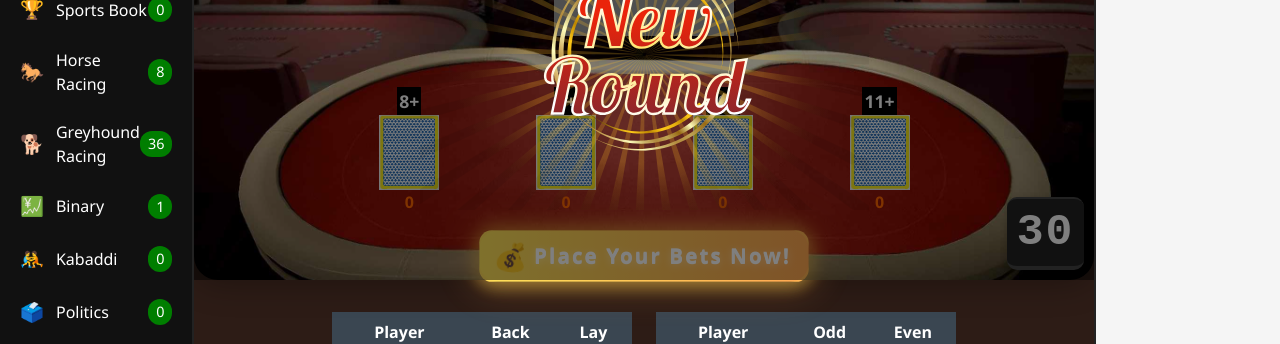
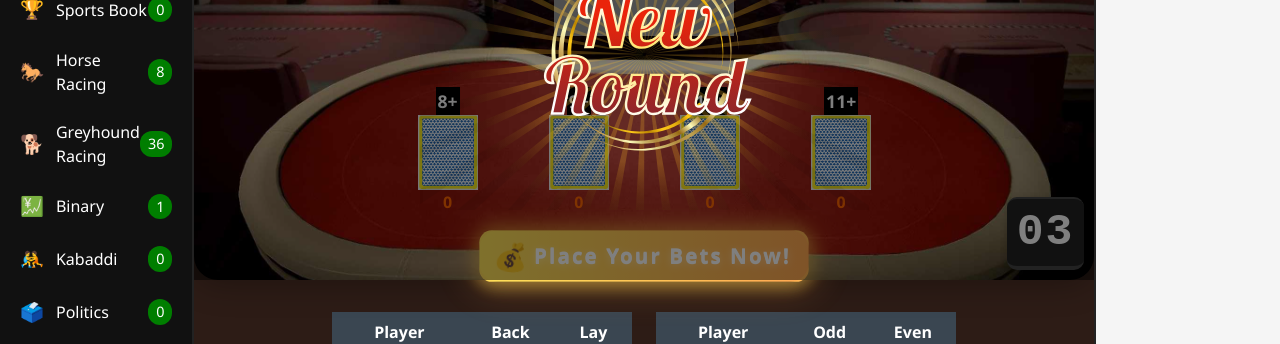
Before and after one commit to sarthakare/32-cards, a React (Vite) app: page / in a window 1280 px wide. Shown: the part 306-650 px from the top of the page. Built offline with nearby package versions, Linux system fonts and the light colour scheme; grey boxes are pictures that could not be loaded.

Commit message:
tie round level 2 created

```diff
--- a/src/components/GameScreen.jsx
+++ b/src/components/GameScreen.jsx
@@ -1,5 +1,5 @@
 import crownImg from "../assets/images/crown.png";
-import React, { useMemo, useState, useEffect } from "react";
+import React, { useState, useEffect } from "react";
 import "../styles/GameScreen.css";
 import tableImg from "../assets/images/worli-bg.jpg";
 import newRoundImg from "../assets/images/New_Round.svg";
@@ -53,19 +53,24 @@ const cardImages = {
   "6SS.webp": S6S, "6HH.webp": S6H, "6DD.webp": S6D, "6CC.webp": S6C
 };
 
-// Card value and type arrays
-const cardValue = ["6", "7", "8", "9", "10", "J", "Q", "K"];
-const cardType = ["CC", "DD", "HH", "SS"];
 
-// Generate all possible card image filenames for these values/types
-const cardImageFiles = [];
-for (let v of cardValue) {
-  for (let t of cardType) {
-    let name = v;
-    if (["J", "Q", "K"].includes(v)) name = v;
-    cardImageFiles.push(`${name}${t}.webp`);
-  }
-}
+
+
+// Hardcoded card filenames for each label (first draw)
+const fixedCardFiles = [
+  "10SS.webp", // 8+
+  "JSS.webp",  // 9+
+  "KSS.webp",  // 10+
+  "QSS.webp"   // 11+
+];
+
+// For tie-breaker, new cards to draw (can be randomized or fixed for demo)
+const tieBreakerCardFiles = [
+  "6SS.webp", // 8+
+  "7SS.webp", // 9+
+  "8SS.webp", // 10+
+  "9SS.webp"  // 11+
+];
 
 const oddsData = [
   { player: "Player 8", back: 12.2, lay: 13.7, odd: 1.97, even: 1.97 },
@@ -81,18 +86,42 @@ const cardLabels = [
   { label: "11+", count: 11 },
 ];
 
-function getRandomCards(arr, n) {
-  // Returns n unique random elements from arr
-  const copy = [...arr];
-  const result = [];
-  for (let i = 0; i < n && copy.length > 0; i++) {
-    const idx = Math.floor(Math.random() * copy.length);
-    result.push(copy.splice(idx, 1)[0]);
+
+
+function GameScreen() {
+  // Timer and stage logic moved from game.jsx
+  const [timer, setTimer] = useState(3);
+  const [stage, setStage] = useState(0); // 0: welcome, 1: idle, 2: clapping
+
+  useEffect(() => {
+    let interval;
+    if (stage === 0 && timer > 0) {
+      interval = setInterval(() => setTimer((t) => t - 1), 1000);
+      if (timer === 1) {
+        setTimeout(() => {
+          setStage(1);
+          setTimer(15);
+        }, 1000);
       }
-  return result;
+    } else if (stage === 1 && timer > 0) {
+      interval = setInterval(() => setTimer((t) => t - 1), 1000);
+      if (timer === 1) {
+        setTimeout(() => {
+          setStage(2);
+          setTimer(5);
+        }, 1000);
       }
-
-function GameScreen({ timer, stage }) {
+    } else if (stage === 2 && timer > 0) {
+      interval = setInterval(() => setTimer((t) => t - 1), 1000);
+      if (timer === 1) {
+        setTimeout(() => {
+          setStage(0);
+          setTimer(3);
+        }, 1000);
+      }
+    }
+    return () => clearInterval(interval);
+  }, [timer, stage]);
   // Responsive: detect mobile screen
   const [isMobile, setIsMobile] = useState(() => typeof window !== 'undefined' ? window.innerWidth <= 900 : false);
   useEffect(() => {
@@ -117,36 +146,86 @@ function GameScreen({ timer, stage }) {
   if (stage === 1) gifToShow = idleGif;
   if (stage === 2) gifToShow = clappingGif;
 
-  // For the first 30 seconds (stage 0), show closed cards and "please place bets now"
-  // After 30 seconds (stage 1 or 2), show 4 random cards instead of closed cards
-  const showRandomCards = stage !== 0;
-  // Memoize random cards for the round (changes only when stage goes from 0 to 1)
-  const randomCards = useMemo(() => {
-    if (showRandomCards) {
-      return getRandomCards(cardImageFiles, 4);
+
+
+  // Card reveal and tie-breaker logic (per-card reveal with delay)
+  const [revealedCards, setRevealedCards] = useState([false, false, false, false]);
+  const [tieBreakerActive, setTieBreakerActive] = useState(false);
+  const [tiedIndices, setTiedIndices] = useState([]);
+  // Track which cards have a tie-breaker card drawn (per index)
+  const [tieBreakerDrawn, setTieBreakerDrawn] = useState([false, false, false, false]);
+  const [winnerSelected, setWinnerSelected] = useState(false);
+
+  // Reveal cards one by one with 3 seconds delay when stage changes from 0 to 1
+  useEffect(() => {
+    let revealTimeouts = [];
+    if (stage === 1) {
+      setRevealedCards([false, false, false, false]);
+      setTieBreakerActive(false);
+      setTiedIndices([]);
+      setTieBreakerDrawn([false, false, false, false]);
+      setWinnerSelected(false);
+      // Reveal each card with 3s delay
+      for (let i = 0; i < 4; i++) {
+        revealTimeouts[i] = setTimeout(() => {
+          setRevealedCards(prev => {
+            const updated = [...prev];
+            updated[i] = true;
+            return updated;
+          });
+        }, 3000 * (i + 1));
       }
-    return [];
-  }, [showRandomCards]);
-
-  // Reveal cards one by one with 2s delay after showRandomCards becomes true
-  const [revealedCount, setRevealedCount] = useState(0);
-  useEffect(() => {
-    if (showRandomCards) {
-      setRevealedCount(0);
-      let i = 0;
-      const interval = setInterval(() => {
-        i++;
-        setRevealedCount((prev) => {
-          if (prev < 4) return prev + 1;
-          return prev;
+      // After all cards revealed, check for tie after a short delay
+      const afterRevealDelay = 3000 * 4 + 500;
+      const tieTimeout = setTimeout(() => {
+        const totals = cardLabels.map((card, idx) => {
+          let showValue = 0;
+          if (idx === 0) showValue = 10;
+          else if (idx === 1) showValue = 11;
+          else if (idx === 2) showValue = 13;
+          else if (idx === 3) showValue = 12;
+          return Number(card.count) + Number(showValue);
         });
-        if (i >= 4) clearInterval(interval);
-      }, 3000);
-      return () => clearInterval(interval);
+        const maxValue = Math.max(...totals);
+        const tied = totals
+          .map((val, idx) => (val === maxValue ? idx : -1))
+          .filter(idx => idx !== -1);
+        if (tied.length > 1) {
+          setTieBreakerActive(true);
+          setTiedIndices(tied);
+          // Increase timer when tie is detected
+          setTimer(prev => Math.max(prev, 10));
+          // Reveal tie-breaker cards one by one for tied indices
+          let tieBreakerTimeouts = [];
+          tied.forEach((tieIdx, i) => {
+            tieBreakerTimeouts[i] = setTimeout(() => {
+              setTieBreakerDrawn(prev => {
+                const updated = [...prev];
+                updated[tieIdx] = true;
+                return updated;
+              });
+            }, 3000 * (i + 1));
+          });
+          // After all tie-breaker cards revealed, select winner after a short delay
+          const afterTieBreakerDelay = 3000 * tied.length + 1000;
+          tieBreakerTimeouts.push(setTimeout(() => setWinnerSelected(true), afterTieBreakerDelay));
         } else {
-      setRevealedCount(0);
+          // No tie, select winner after 1s
+          setTimeout(() => setWinnerSelected(true), 1000);
         }
-  }, [showRandomCards, randomCards]);
+      }, afterRevealDelay);
+      revealTimeouts.push(tieTimeout);
+    } else {
+      setRevealedCards([false, false, false, false]);
+      setTieBreakerActive(false);
+      setTiedIndices([]);
+      setTieBreakerDrawn([false, false, false, false]);
+      setWinnerSelected(false);
+    }
+    return () => {
+      revealTimeouts.forEach(timeout => clearTimeout(timeout));
+    };
+  }, [stage]);
 
   return (
     <div className="center-content">
@@ -174,29 +253,44 @@ function GameScreen({ timer, stage }) {
             </div>
             <div className="table-cards-row cards-row">
               {cardLabels.map((card, idx) => {
-                // Determine the value to show at card-count
+                // Hardcoded values for each card
                 let showValue = 0;
-                if (showRandomCards && randomCards[idx] && idx < revealedCount) {
-                  const file = randomCards[idx];
-                  let val = file.replace(/[^A-Z0-9]/gi, "").replace(/(CC|DD|HH|SS).*$/, "");
-                  if (["J"].includes(val)) showValue = 11;
-                  else if (["Q"].includes(val)) showValue = 12;
-                  else if (["K"].includes(val)) showValue = 13;
-                  else showValue = Number(val);
+                if (revealedCards[idx]) {
+                  if (idx === 0) showValue = 10;
+                  else if (idx === 1) showValue = 11;
+                  else if (idx === 2) showValue = 13;
+                  else if (idx === 3) showValue = 12;
                 }
-                // Add the default value from cardLabels to showValue, but only after reveal
-                let totalValue = 0;
-                if (showRandomCards && randomCards[idx] && idx < revealedCount) {
-                  totalValue = Number(card.count) + Number(showValue);
+                // Only tied cards get a tie-breaker card drawn beside them
+                const showTieBreaker = !!tieBreakerDrawn[idx];
+                let tieBreakerValue = 0;
+                if (showTieBreaker) {
+                  if (idx === 0) tieBreakerValue = 2;
+                  else if (idx === 1) tieBreakerValue = 3;
+                  else if (idx === 2) tieBreakerValue = 4;
+                  else if (idx === 3) tieBreakerValue = 5;
                 }
+                // For tied cards, add the drawn value to the initial value
+                let totalValue = revealedCards[idx] ? Number(card.count) + Number(showValue) + (showTieBreaker ? tieBreakerValue : 0) : 0;
+
                 return (
                   <div className="table-card" key={idx}>
                     <div className="card-label">{card.label}</div>
+                    <div style={{ display: 'flex', alignItems: 'center', justifyContent: 'center' }}>
                       <img
-                      src={showRandomCards && randomCards[idx] && idx < revealedCount && cardImages[randomCards[idx]] ? cardImages[randomCards[idx]] : closedCard}
+                        src={revealedCards[idx] && cardImages[fixedCardFiles[idx]] ? cardImages[fixedCardFiles[idx]] : closedCard}
                         alt="Card"
                         className="card-value-img"
                       />
+                      {showTieBreaker && (
+                        <img
+                          src={cardImages[tieBreakerCardFiles[idx]]}
+                          alt="Tie Breaker Card"
+                          className="card-value-img tie-breaker-img"
+                          style={{ marginLeft: 8 }}
+                        />
+                      )}
+                    </div>
                     <div className="cardCount">
                       {totalValue}
                     </div>
@@ -209,33 +303,42 @@ function GameScreen({ timer, stage }) {
                 {String(timer).padStart(2, "0")}
               </span>
             </div>
-            {/* Show crown and winner after all cards are revealed and clappingGif is shown */}
-            {stage === 2 && revealedCount >= 4 && (() => {
-              // Calculate total values for all cards
+            {/* Show crown and winner after all cards are revealed and tie-breaker (if any) is done */}
+            {winnerSelected && (() => {
+              // If tie-breaker is active and revealed, use tie-breaker values to determine winner
+              let winnerIdx = -1;
+              let winnerLabel = "";
+              // Always use the displayed totalValue for winner selection
               const totals = cardLabels.map((card, idx) => {
                 let showValue = 0;
-                if (showRandomCards && randomCards[idx]) {
-                  const file = randomCards[idx];
-                  let val = file.replace(/[^A-Z0-9]/gi, "").replace(/(CC|DD|HH|SS).*$/, "");
-                  if (["J"].includes(val)) showValue = 11;
-                  else if (["Q"].includes(val)) showValue = 12;
-                  else if (["K"].includes(val)) showValue = 13;
-                  else showValue = Number(val);
+                if (idx === 0) showValue = 10;
+                else if (idx === 1) showValue = 11;
+                else if (idx === 2) showValue = 13;
+                else if (idx === 3) showValue = 12;
+                let tieBreakerValue = 0;
+                if (tieBreakerDrawn[idx]) {
+                  if (idx === 0) tieBreakerValue = 2;
+                  else if (idx === 1) tieBreakerValue = 3;
+                  else if (idx === 2) tieBreakerValue = 4;
+                  else if (idx === 3) tieBreakerValue = 5;
                 }
-                return Number(card.count) + Number(showValue);
+                return Number(card.count) + Number(showValue) + tieBreakerValue;
               });
-              // Find the index of the highest total value
               const maxValue = Math.max(...totals);
-              const winnerIdx = totals.indexOf(maxValue);
-              const winnerLabel = cardLabels[winnerIdx]?.label || "";
+              const winnerIndex = totals.indexOf(maxValue);
+              const winnerLbl = cardLabels[winnerIndex]?.label || "";
               return (
+                <>
                   <div className="winnerOverlay">
                     <div className="winnerBox">
                       <img src={crownImg} alt="Crown" className="crownImg" />
                       <span className="winnerTitle">Winner</span>
-                    <span className="winnerLabel">{winnerLabel}</span>
+                      <span className="winnerLabel">{winnerLbl}</span>
                     </div>
                   </div>
+                  {/* Show clapping gif after winner is selected */}
+                  <img src={clappingGif} alt="Clapping" className="winner-gif" style={{ position: 'absolute', left: '50%', top: '60%', transform: 'translate(-50%, -50%)', zIndex: 10, width: 120 }} />
+                </>
               );
             })()}
             {stage === 0 && (
--- a/src/pages/game.jsx
+++ b/src/pages/game.jsx
@@ -1,4 +1,4 @@
-import React, { useState, useEffect } from "react";
+import React, { useState } from "react";
 import "../styles/game.css";
 import GameScreen from "../components/GameScreen";
 
@@ -18,42 +18,9 @@ const menuItems = [
 
 // ...existing code...
 
+
 function Game() {
   const [sidebarOpen, setSidebarOpen] = useState(false);
-  const [timer, setTimer] = useState(30);
-  const [stage, setStage] = useState(0); // 0: welcome, 1: idle, 2: clapping
-
-  useEffect(() => {
-    let interval;
-    if (stage === 0 && timer > 0) {
-      interval = setInterval(() => setTimer((t) => t - 1), 1000);
-      if (timer === 1) {
-        setTimeout(() => {
-          setStage(1);
-          setTimer(15);
-        }, 1000);
-      }
-    } else if (stage === 1 && timer > 0) {
-      interval = setInterval(() => setTimer((t) => t - 1), 1000);
-      if (timer === 1) {
-        setTimeout(() => {
-          setStage(2);
-          setTimer(5);
-        }, 1000);
-      }
-    } else if (stage === 2 && timer > 0) {
-      interval = setInterval(() => setTimer((t) => t - 1), 1000);
-      if (timer === 1) {
-        setTimeout(() => {
-          setStage(0);
-          setTimer(30);
-        }, 1000);
-      }
-    }
-    return () => clearInterval(interval);
-  }, [timer, stage]);
-
-  // ...existing code...
 
   return (
     <div className="game-container">
@@ -98,7 +65,7 @@ function Game() {
           </span>
         </div>
         {/* Center Content */}
-        <GameScreen timer={timer} stage={stage} />
+        <GameScreen />
       </div>
     </div>
   );
--- a/src/styles/game.css
+++ b/src/styles/game.css
@@ -228,7 +228,7 @@
   justify-content: center;
   width: 100%;
   height: 100%;
-  gap: 6vw;
+  gap: 4vw;
 }
 
 .table-cards-row.cards-row img {
```
Lines whose indentation alone changed are shown as unchanged.
